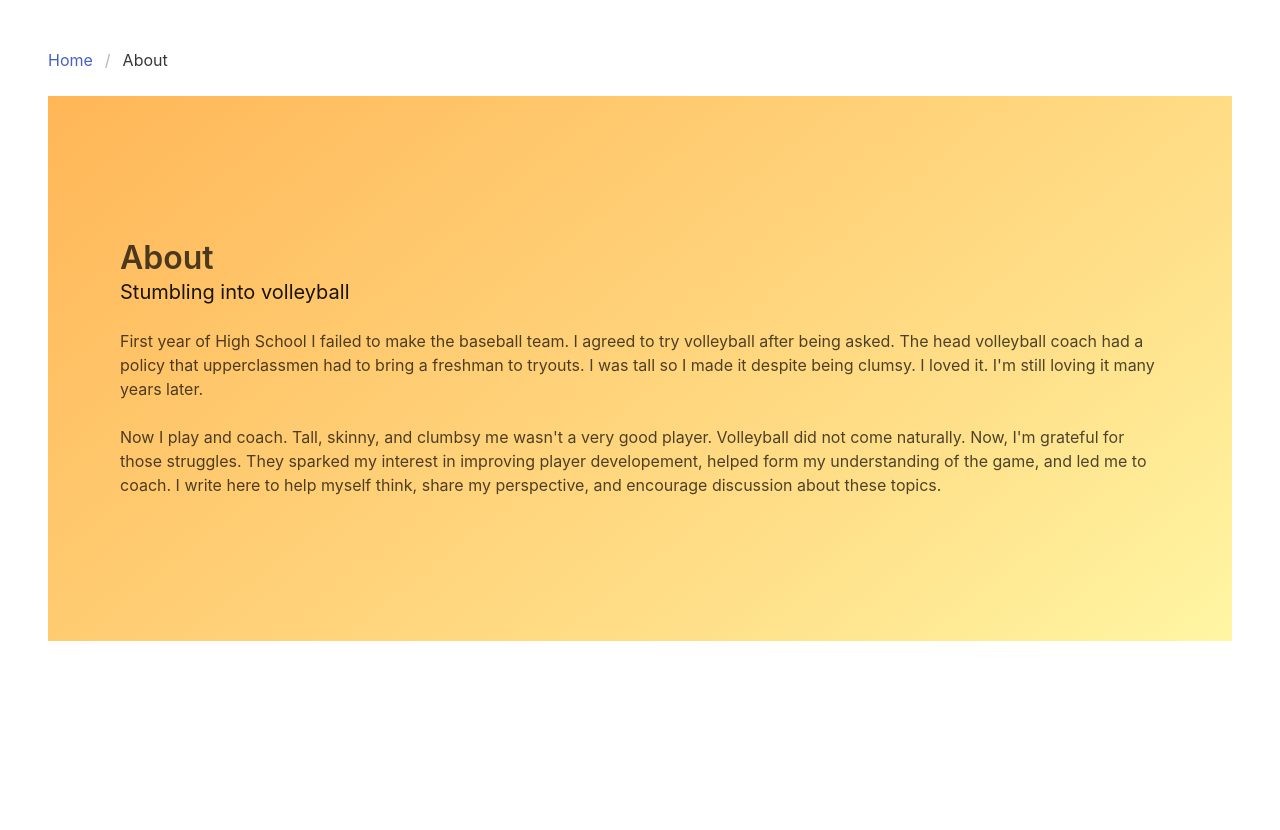
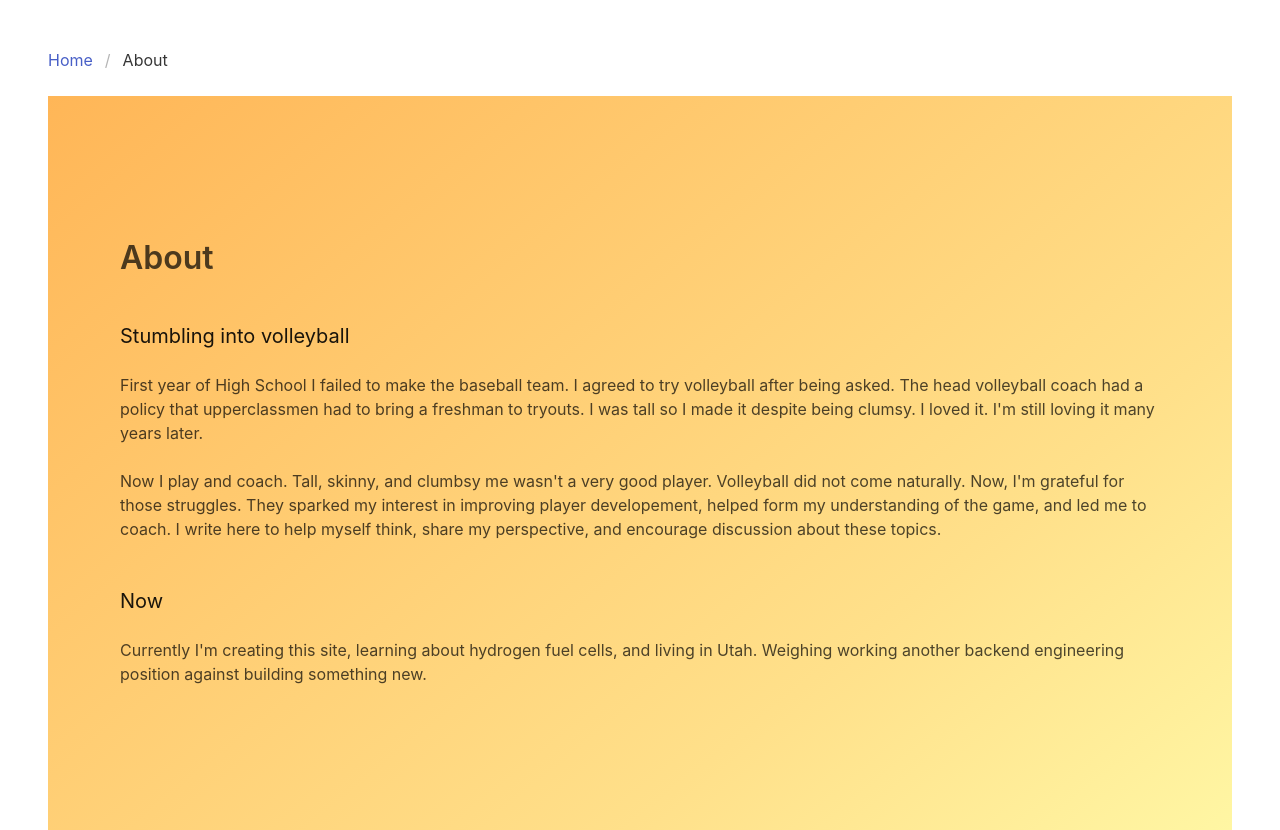
Before and after one commit to eli1797/Learning_Vue, a Vue app in the folder blog/: page /about in a window 1280 px wide. Before the commit the page ends 800 px from the top, so only its background shows below. Built offline with nearby package versions, Linux system fonts and the light colour scheme.

Commit message:
editing the home and about pages

```diff
--- a/blog/src/views/About.vue
+++ b/blog/src/views/About.vue
@@ -4,6 +4,7 @@
       <div class="hero-body">
         <div class="container">
           <h1 class="title">About</h1>
+          <br>
           <h2 class="subtitle">
             Stumbling into volleyball
           </h2>
@@ -15,6 +16,16 @@
               Now I play and coach. Tall, skinny, and clumbsy me wasn't a very good player. Volleyball did not come naturally. Now, I'm grateful for those struggles. They sparked my interest in improving player developement, helped form my understanding of the game, and led me to coach. I write here to help myself think, share my perspective, and encourage discussion about these topics.
             </p>
           </div>
+          <br>
+          <h2 class="subtitle">
+            Now
+          </h2>
+
+          <div class="content">
+            <p>
+              Currently I'm creating this site, learning about hydrogen fuel cells, and living in Utah. Weighing working another backend engineering position against building something new.
+            </p>
+          </div>
         </div>
       </div>
     </section>
--- a/blog/src/views/Home.vue
+++ b/blog/src/views/Home.vue
@@ -11,7 +11,7 @@
         </p>
         <article class="message is-dark">
           <div class="message-body">
-            Welcome to my blog. I write opinionated, but data-driven, thoughts on volleyball, learning, and technology.
+            Welcome to my blog. I write data-driven, opinionated reflections on volleyball, learning, and technology.
           </div>
         </article>
       </div>
```
